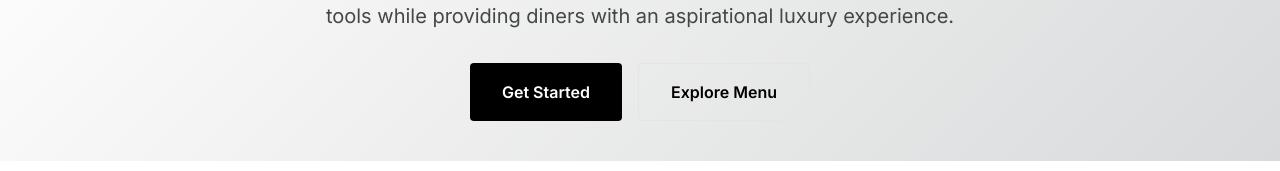
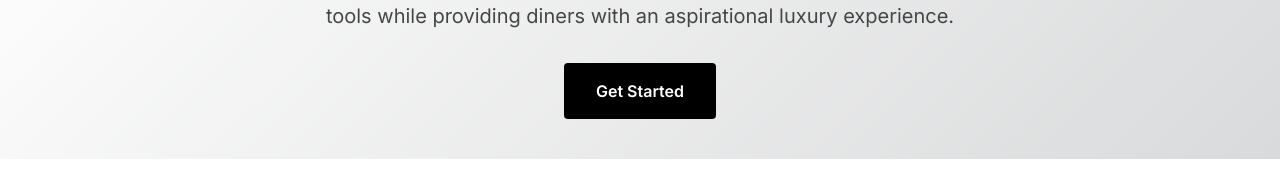
Before and after one commit to ethizone1/Bulebeti, a React (Vite) app in the folder frontend/: page / in a window 1280 px wide. Shown: the part 233-404 px from the top of the page. Built offline with nearby package versions, Linux system fonts and the light colour scheme; no server answers.

Commit message:
feat: default pre-select Gold tier on register page and clean up landing hero

```diff
--- a/frontend/src/pages/user/LandingPage.jsx
+++ b/frontend/src/pages/user/LandingPage.jsx
@@ -179,12 +179,6 @@ const LandingPage = () => {
           >
             <Link to="/register" className="btn btn-primary btn-lg">
               {t("landing_get_started")}
-            </Link>
-            <Link
-              to="/bulebeti/the-golden-truffle/menu"
-              className="btn btn-outline btn-lg"
-            >
-              {t("landing_explore")}
             </Link>
           </div>
         </div>
--- a/frontend/src/pages/user/RegistrationPage.jsx
+++ b/frontend/src/pages/user/RegistrationPage.jsx
@@ -19,7 +19,7 @@ const RegistrationPage = () => {
     menuLayout: "image-left",
     location: "",
     logoBase64: null,
-    subscriptionTier: "Silver",
+    subscriptionTier: "Gold",
   });
 
   useEffect(() => {
```
